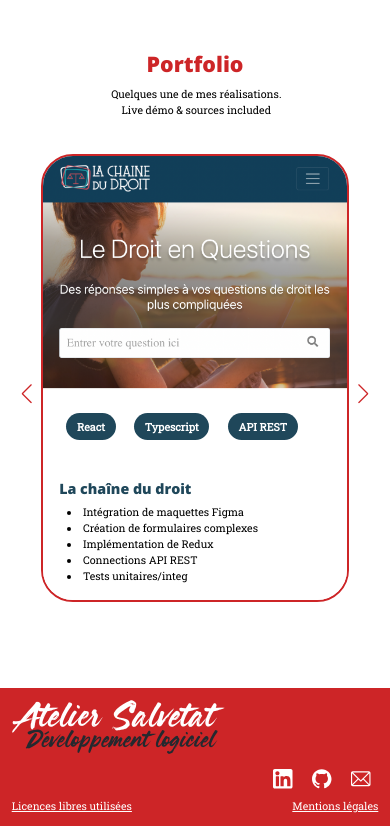
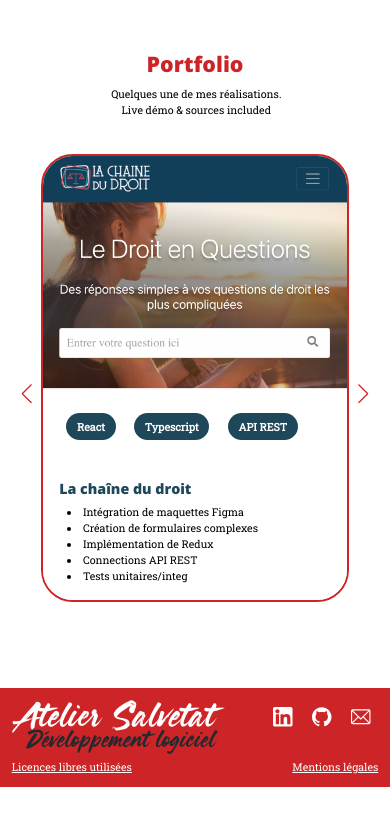
Before and after one commit to Fred-AtelierSalvetat/ateliersalvetat.com, a Next.js app: page / in a window 390 px wide. Shown: the part 1309-2135 px from the top of the page. After the commit the page ends 2096 px from the top, so only its background shows below. Built offline with nearby package versions, Linux system fonts and the light colour scheme.

Commit message:
Refine responsive footer

```diff
--- a/components/Layout/footer.module.scss
+++ b/components/Layout/footer.module.scss
@@ -18,12 +18,14 @@
     }
   }
   .linksbox {
-    flex: 1 1 40%;
+    flex: 1 1 100%;
+    @include small() {
+      flex: unset;
+    }
     display: flex;
-    justify-content: flex-end;
+    justify-content: center;
     @include large() {
       flex: 1 1 30%;
-      justify-content: center;
     }
     gap: min(5vw, 90px);
     svg {
--- a/components/Portfolio/PortfolioProjectPitch.jsx
+++ b/components/Portfolio/PortfolioProjectPitch.jsx
@@ -19,6 +19,7 @@ const PortfolioProjectPitch = ({
       </div>
       <main className={styles.main}>
         <Image
+          className={styles.picture}
           priority
           alt={title}
           src={introduction__picture}
@@ -34,6 +35,7 @@ const PortfolioProjectPitch = ({
           </p>
           <a target="_self" href={github__url}>
             <GitHubIcon />
+            <p>{github__url}</p>
           </a>
         </div>
       </main>
--- a/sass/_mixins.scss
+++ b/sass/_mixins.scss
@@ -1,5 +1,10 @@
 @use "params" as *;
 
+@mixin small() {
+  @media (min-width: $breakpoint_S_minWidth) {
+    @content;
+  }
+}
 @mixin medium() {
   @media (min-width: $breakpoint_M_minWidth) {
     @content;
--- a/sass/_params.scss
+++ b/sass/_params.scss
@@ -9,6 +9,7 @@ $elementSpacing: 1.5rem;
 $pageVerticalPadding: 6rem;
 $pageHorizontalPadding: 1rem;
 
+$breakpoint_S_minWidth: 320px;
 $breakpoint_M_minWidth: 640px;
 $breakpoint_L_minWidth: 1280px;
 
```
Also changed, not shown: components/Portfolio/portfolioprojectpitch.module.scss (+12 -4 lines).
